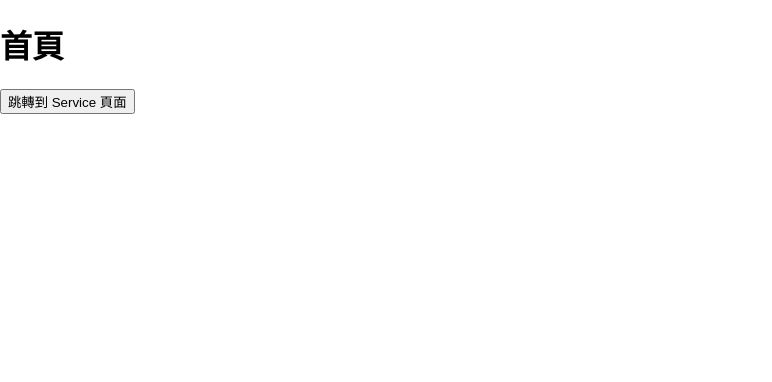
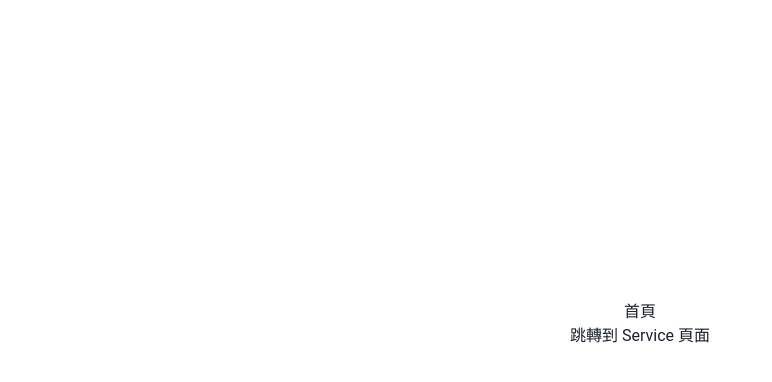
Before and after one commit to Oasisisisisis/Managment, a React (Create React App) app: page / in a window 1280 px wide. Shown: the top 382 px of the page, without its empty margins (0-772 px from the left). Built offline with nearby package versions, Linux system fonts and the light colour scheme.

Commit message:
theme setting

```diff
--- a/src/Main.css
+++ b/src/Main.css
@@ -0,0 +1,4 @@
+.MainTopic{
+    margin-top: 300px;
+    text-align: center;
+}
--- a/src/Main.js
+++ b/src/Main.js
@@ -2,6 +2,7 @@
 import './Main.css'
 import React from 'react';
 import { useNavigate } from 'react-router-dom';
+import { ChakraProvider, Button } from '@chakra-ui/react';
 
 function Main() {
   const navigate = useNavigate();
@@ -11,7 +12,7 @@ function Main() {
   };
 
   return (
-    <div>
+    <div className='MainTopic'>
       <h1>首頁</h1>
       <button onClick={handleClick}>跳轉到 Service 頁面</button>
     </div>
--- a/src/index.js
+++ b/src/index.js
@@ -1,13 +1,14 @@
 import React from 'react';
 import ReactDOM from 'react-dom/client';
-import './index.css';
 import App from './App';
-import Service from './Service';
-
+import { ChakraProvider } from '@chakra-ui/react';
+import customTheme from './theme';
 
 const root = ReactDOM.createRoot(document.getElementById('root'));
 root.render(
   <React.StrictMode>
-    <App/>
+    <ChakraProvider theme={customTheme}>
+      <App />
+    </ChakraProvider>
   </React.StrictMode>
 );
--- /dev/null
+++ b/src/theme.js
@@ -0,0 +1,25 @@
+// theme.js
+import { extendTheme } from "@chakra-ui/react";
+
+const customTheme = extendTheme({
+  colors: {
+    brand: {
+      100: "#f7fafc",
+      500: "#2b6cb0", // 主色
+      900: "#1a202c",
+    },
+  },
+  fonts: {
+    heading: "Poppins, sans-serif",
+    body: "Roboto, sans-serif",
+  },
+  components: {
+    Button: {
+      baseStyle: {
+        borderRadius: "xl",
+      },
+    },
+  },
+});
+
+export default customTheme;
```
Also changed, not shown: package.json (+6 -2 lines), 2 other files (tests, documents, lock files or other folders).
